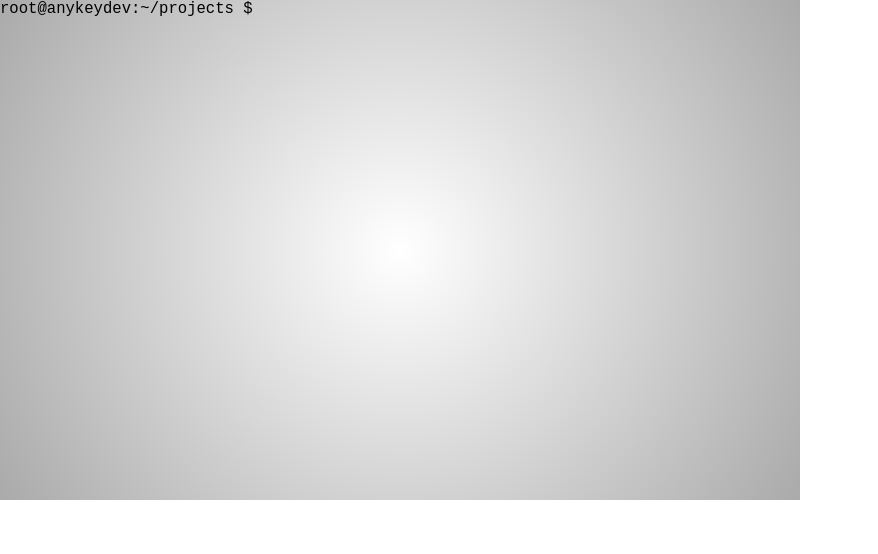
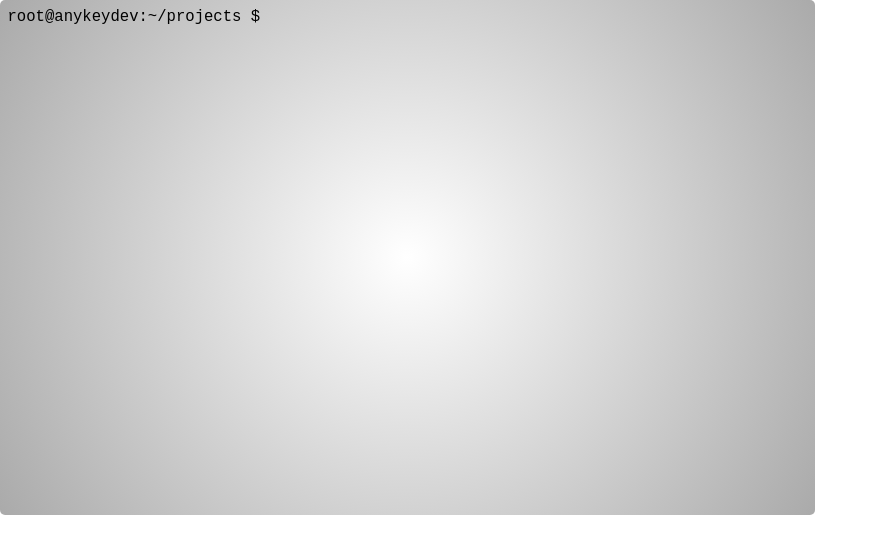
Before and after one commit to broAir/broair.github.io, a plain HTML site: page index.html in a window 1280 px wide. Shown: the whole page, without its empty margins (0-878 px from the left). Drawn offline with Linux system fonts and the light colour scheme.

Commit message:
better terminal styles

```diff
--- a/css/console.css
+++ b/css/console.css
@@ -1,4 +1,6 @@
 .terminal {
+    padding: 7.5px;
+    border-radius: 5px;
     height: 500px;
     background: radial-gradient(circle, #ffffff 0%, #aaaaaa 100%) no-repeat;
     overflow-x: hidden;
```
